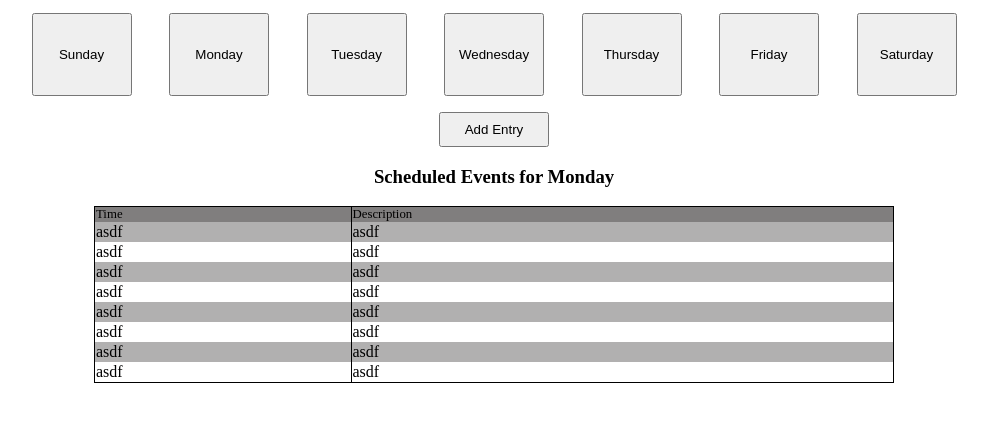
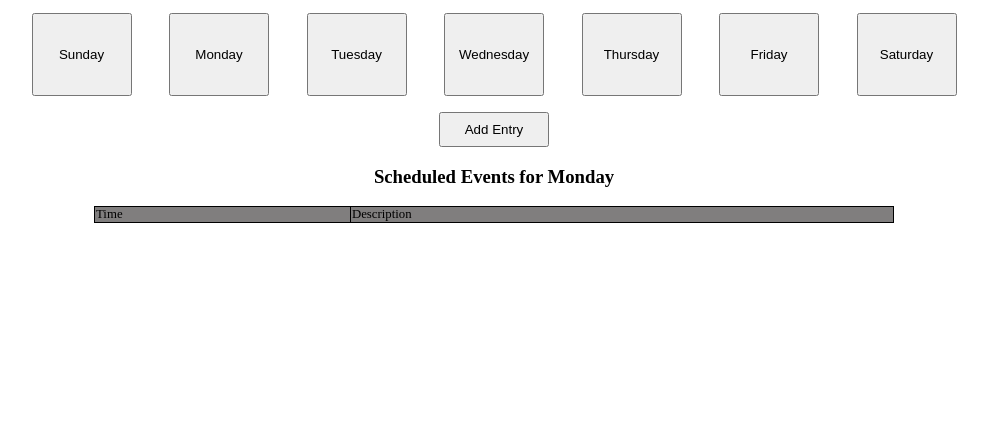
Before and after one commit to janiicelee/week-planner, a website: page index.html in a window 1280 px wide. Shown: the part 83-504 px from the top of the page, without its empty margins (146-1134 px from the left). Drawn offline with Linux system fonts and the light colour scheme.

Commit message:
added dom tree creation for table

```diff
--- a/index.html
+++ b/index.html
@@ -35,38 +35,6 @@
           </tr>
         </thead>
         <tbody>
-          <tr>
-            <td>asdf</td>
-            <td>asdf</td>
-          </tr>
-          <tr>
-            <td>asdf</td>
-            <td>asdf</td>
-          </tr>
-          <tr>
-            <td>asdf</td>
-            <td>asdf</td>
-          </tr>
-          <tr>
-            <td>asdf</td>
-            <td>asdf</td>
-          </tr>
-          <tr>
-            <td>asdf</td>
-            <td>asdf</td>
-          </tr>
-          <tr>
-            <td>asdf</td>
-            <td>asdf</td>
-          </tr>
-          <tr>
-            <td>asdf</td>
-            <td>asdf</td>
-          </tr>
-          <tr>
-            <td>asdf</td>
-            <td>asdf</td>
-          </tr>
         </tbody>
       </table>
     </div>
```
